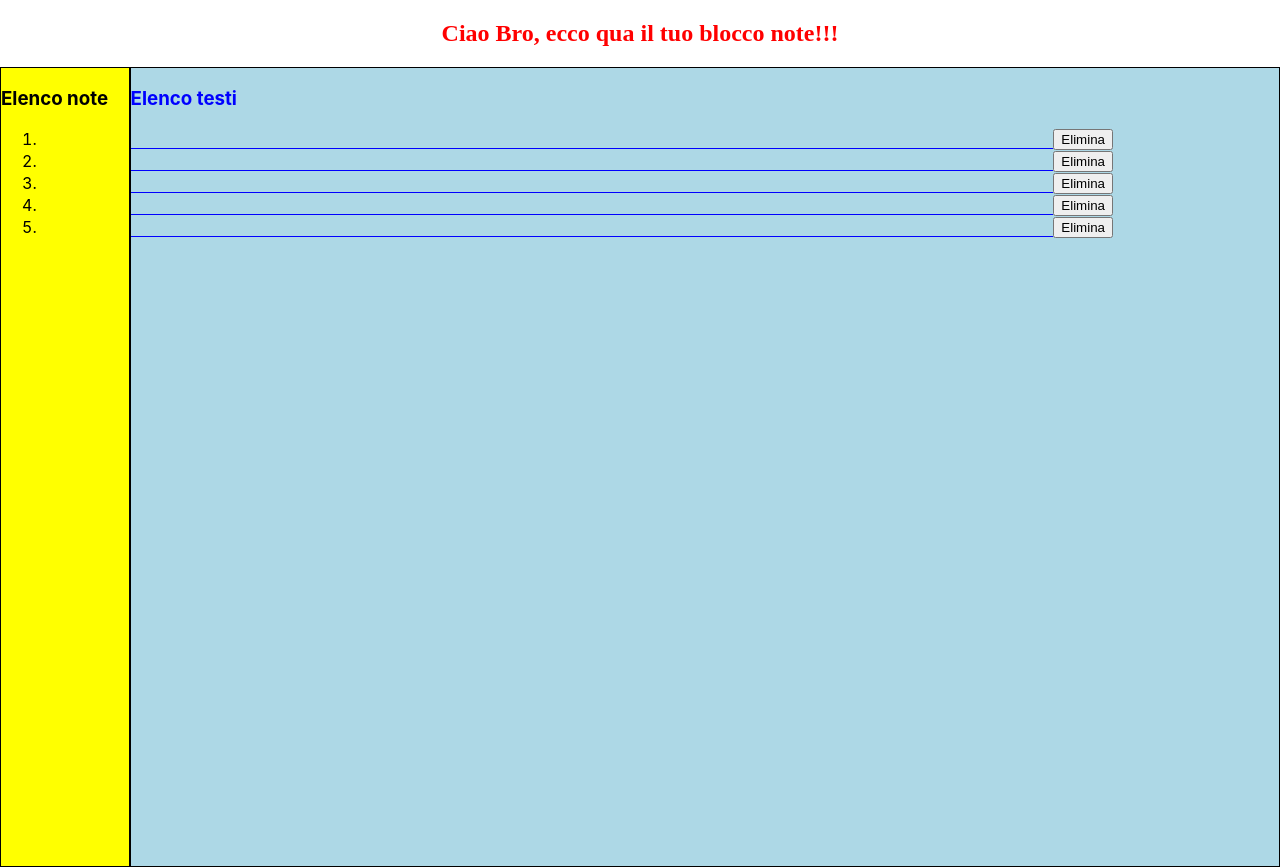
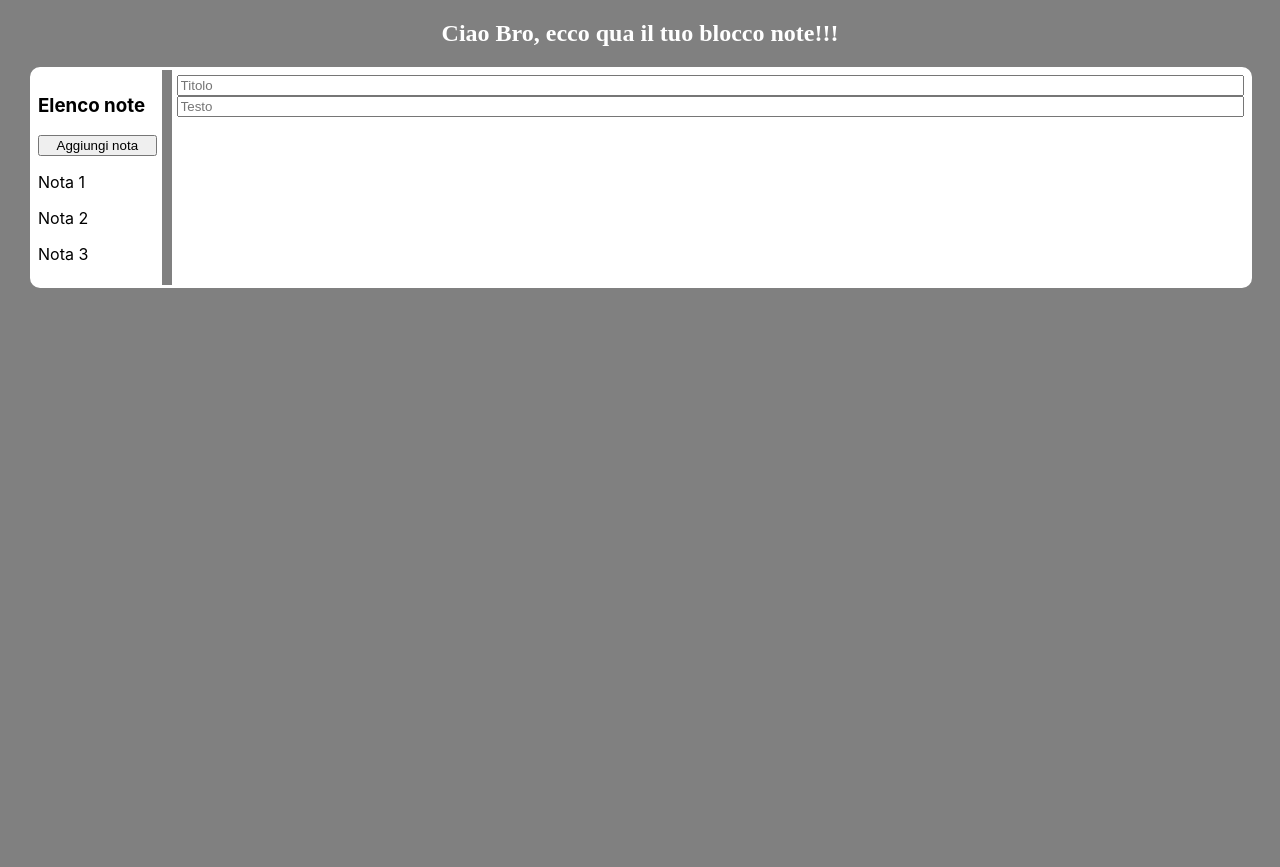
Before and after one commit to Cenzino21/blocco_note, a React (Create React App) app: page / in a window 1280 px wide. After the commit the page ends 800 px from the top, so only its background shows below. Built offline with nearby package versions, Linux system fonts and the light colour scheme.

Commit message:
Commit 4

```diff
--- a/src/App.css
+++ b/src/App.css
@@ -1,31 +1,39 @@
+body, html {
+  background-color: #808080;
+}
+
 #messaggioDiBenvenuto {
-  color: #ff0000;
+  color: #ffffff;
   text-align: center;
   font-family: cursive;
 }
 
 .contenitore{
-  position: absolute;
+  border: 3px solid #ffffff;
   display: flex;
-  width: 100%;
+  width: 95%;
   height: 100%;
+  margin-left: 30px;
+  border-radius: 10px;
 }
 
-.numeriDelleNote {
-  padding: 1px;
-}
 
 #parteNote {
-  background-color: #ffff00;
+  display: flex;
+  flex-direction: column;
+  background-color: #ffffff;
   width: 10%;
-  border: 1px solid #000000;
+  padding: 5px;
 }
 
 #parteTesto {
-  background-color: #add8e6;
+  display: flex;
+  flex-direction: column;
+  padding: 5px;
+  background-color: #ffffff;
   color: #0000ff;
   width: 90%;
-  border: 1px solid #000000;
+  margin-left: 10px;
 }
 
 .inserimentoTesto {
--- a/src/App.jsx
+++ b/src/App.jsx
@@ -19,28 +19,18 @@ function App() {
       <div class="contenitore">
         <div id="parteNote">
           <h3>Elenco note</h3>
-          <ol>
-            <li class="numeriDelleNote"></li>
-            <li class="numeriDelleNote"></li>
-            <li class="numeriDelleNote"></li>
-            <li class="numeriDelleNote"></li>
-            <li class="numeriDelleNote"></li>
-          </ol>
+          <button type="button">Aggiungi nota</button>
+          <div>
+            <p>Nota 1</p>
+            <p>Nota 2</p>
+            <p>Nota 3</p>
+          </div>
         </div>
         <div id="parteTesto">
-          <h3>Elenco testi</h3>
-          <input type="text" class="inserimentoTesto"></input>
-          <button type="button">Elimina</button> <br/>
-          <input type="text" class="inserimentoTesto"></input>
-          <button type="button">Elimina</button> <br/>
-          <input type="text" class="inserimentoTesto"></input>
-          <button type="button">Elimina</button> <br/>
-          <input type="text" class="inserimentoTesto"></input>
-          <button type="button">Elimina</button> <br/>
-          <input type="text" class="inserimentoTesto"></input>
-          <button type="button">Elimina</button> <br/>
+          <input type="text" placeholder="Titolo" id="inserimentoTitolo"></input>
+          <input type="text" placeholder="Testo" id="InserimentoTesto"></input>
         </div>
-        </div>
+      </div>
     </div>
   );
 }
```
